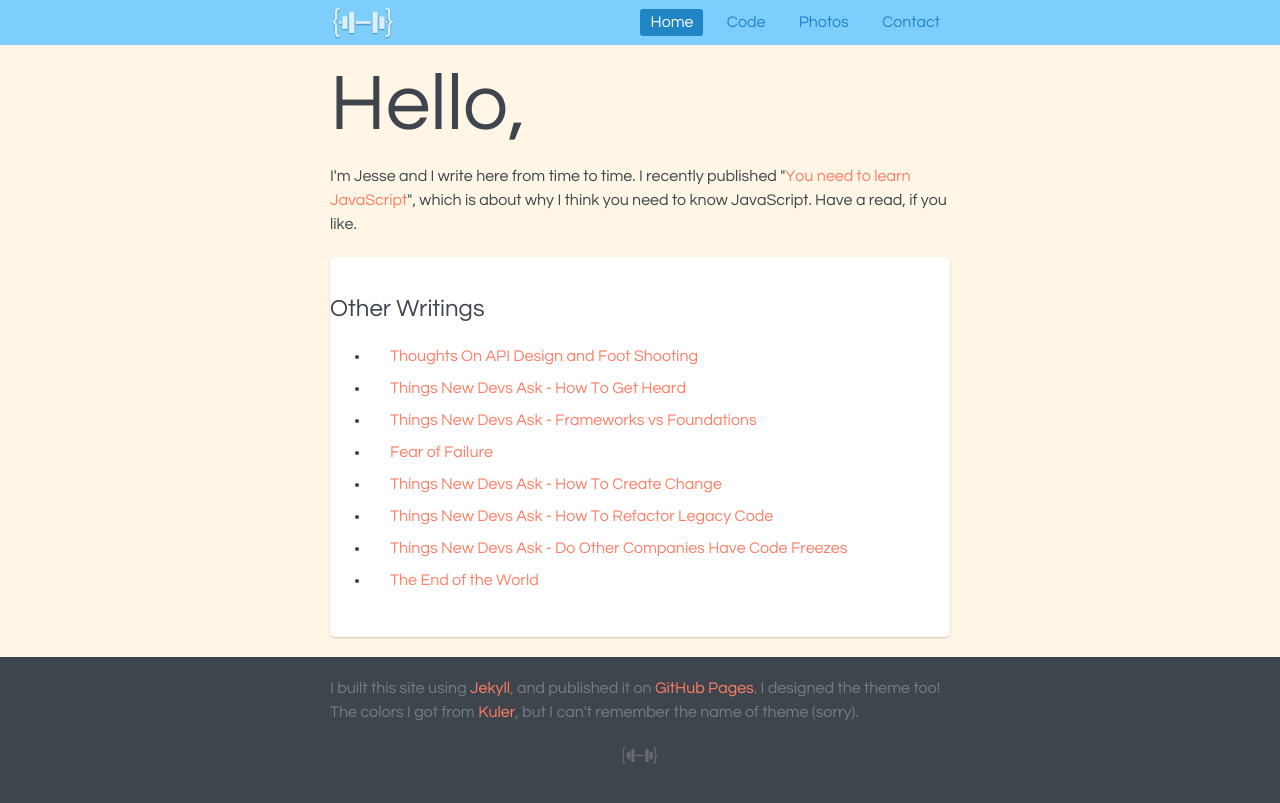
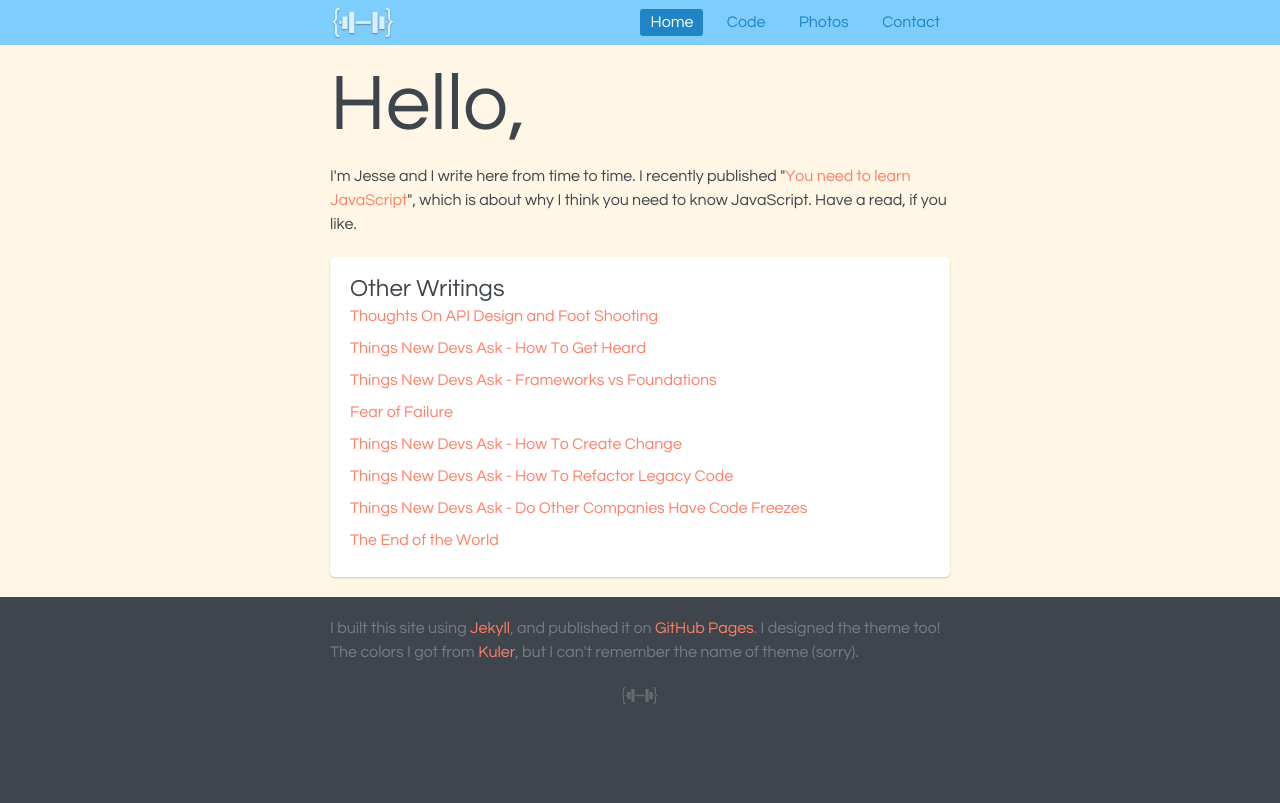
Before and after one commit to JesseWilliamson/jessewilliamson.github.com, a Jekyll site: the page built from index.html, in a window 1280 px wide. Shown: the top 803 px of the page. Built offline with Jekyll 4.4.1, drawn with Linux system fonts in a browser that asks for light colours.

Commit message:
fixing styles

```diff
--- a/css/site.css
+++ b/css/site.css
@@ -144,6 +144,14 @@ li {
   list-style-type: none;
   box-shadow: 0px 1px 2px rgba(0, 0, 0, 0.2); }
 
+.other-posts h2 {
+  margin: 0 20px; }
+
+.other-posts ul {
+  margin: 0;
+  padding: 0;
+  list-style-type: none; }
+
 .other-posts li {
   line-height: 2rem;
   padding: 0 10px; }
```
Also changed, not shown: css/site.scss (+9 -0 lines).
